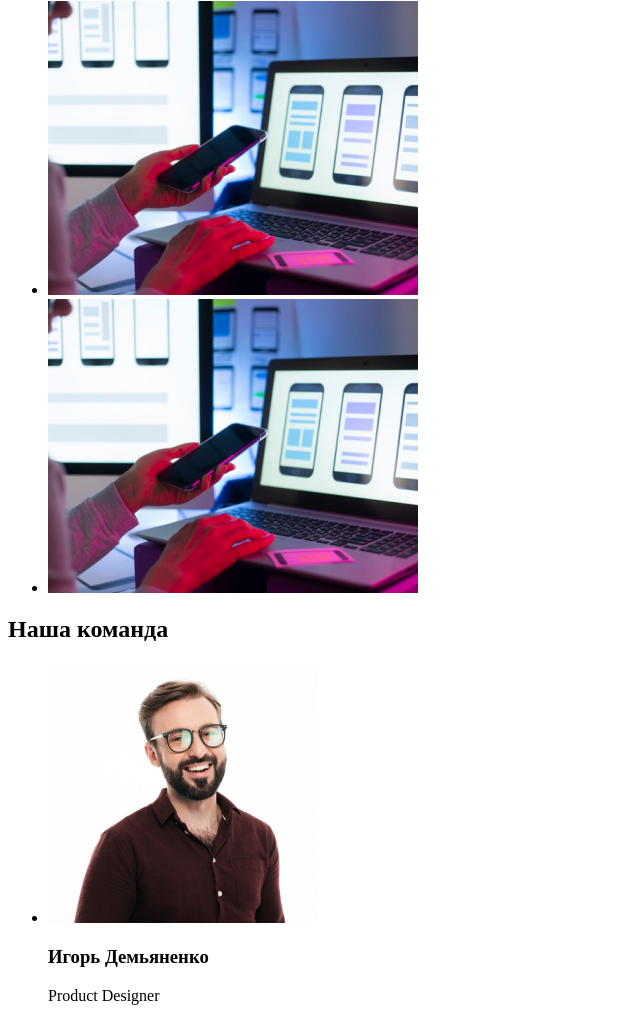
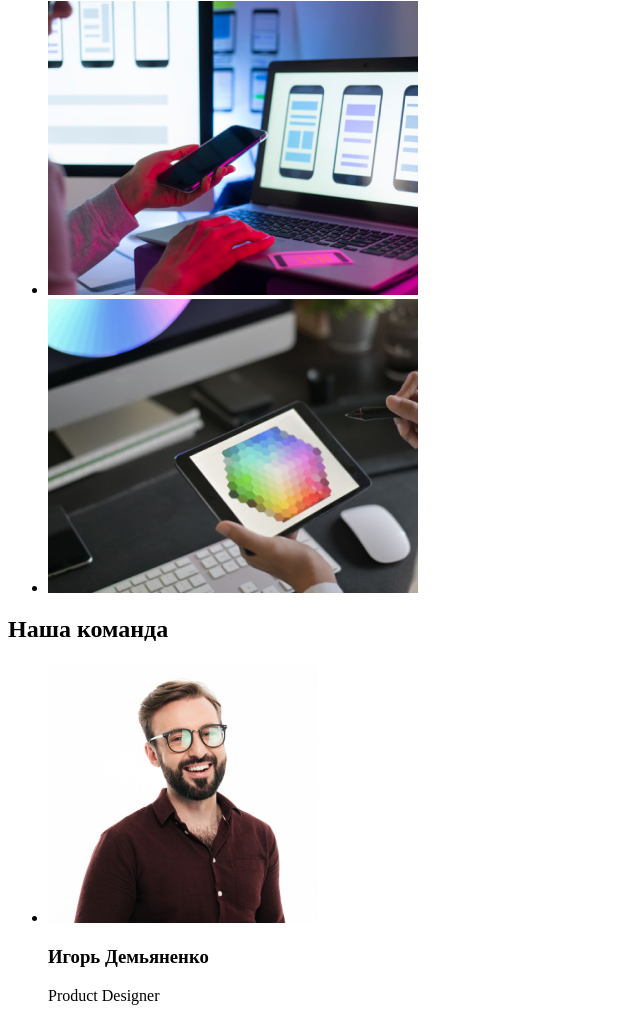
Before and after one commit to NikGorbunov/goit-markup-hw-02, a plain HTML site: page index.html in a window 1280 px wide. Shown: the part 859-1877 px from the top of the page, without its empty margins (0-640 px from the left). Drawn offline with Linux system fonts and the light colour scheme.

Commit message:
Update index.html

```diff
--- a/index.html
+++ b/index.html
@@ -90,7 +90,7 @@
           </li>
           <li>
             <img
-              src="./images/img-2.png"
+              src="./images/img-3.png"
               alt="использует планшет"
               width="370"
               height="294"
```
